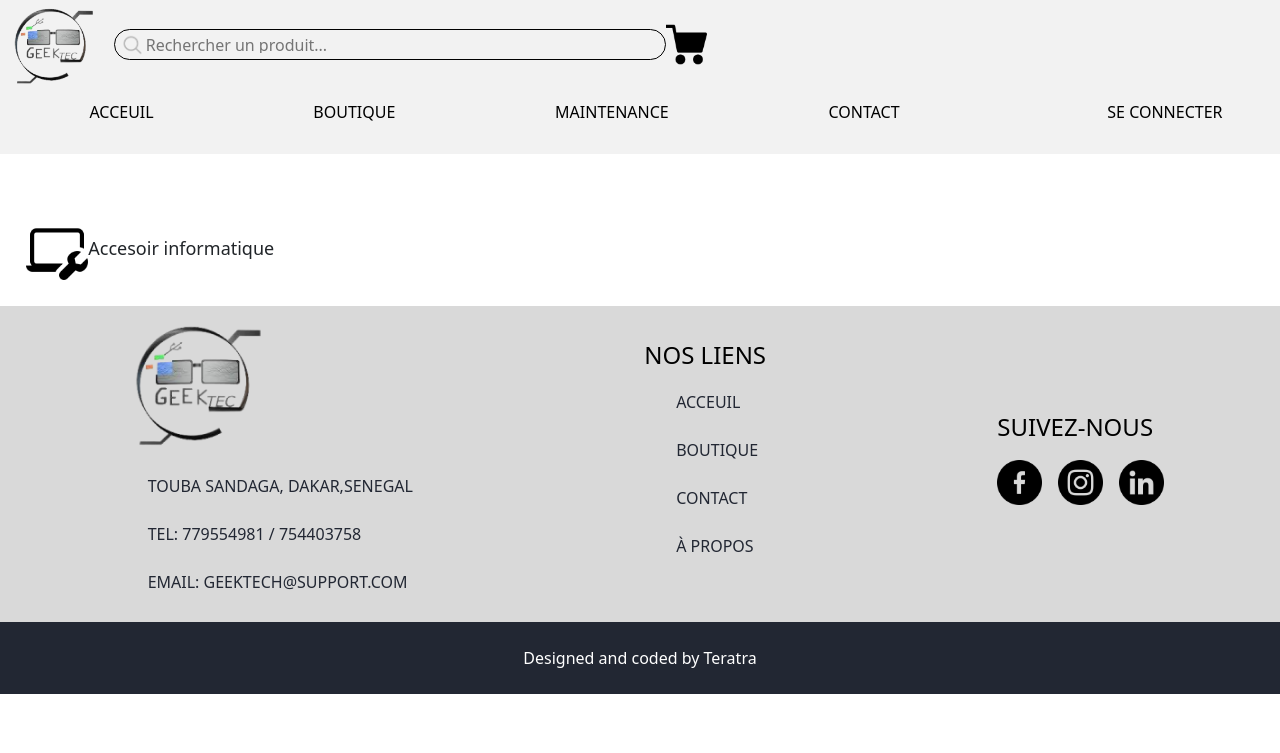
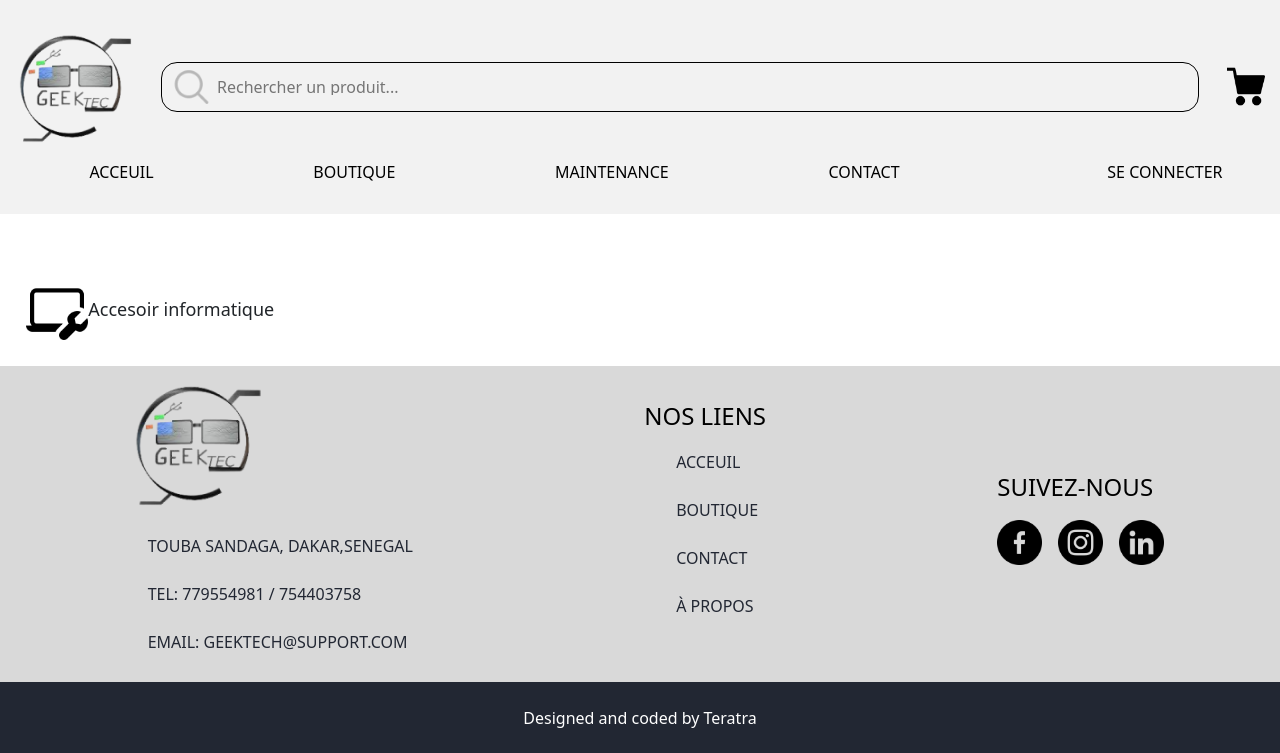
Before and after one commit to Dar-rius/ecommerce, a Django app: page /accessoir/ in a window 1280 px wide. Shown: the top 753 px of the page. Run offline with Django 4.2, Linux system fonts and the light colour scheme; data comes from the database, SQL or seed files in the repository.

Commit message:
update in header

```diff
--- a/geektech/static/style/header.css
+++ b/geektech/static/style/header.css
@@ -3,24 +3,29 @@ header{
     padding: .1rem;
     background-color: hsl(0, 0%, 95%);
     margin-bottom: 5%;
+    padding-top: 2%;
 }
 
 .corp_haut{
-    width: 75%;
+    width: 100%;
     display: flex;
     align-items: center;
     justify-content: space-between;
-    margin: 0px;
-    padding: 0px;
 }
 
 .corp_haut form{
+    width: 75%;
     display: flex;
     align-items: center;
     width: 100%;
     padding: .2rem;
     border-radius: 1rem;
     border: 1px solid black;
+}
+
+.linkerel{
+    width: 5%;
+    margin-left: 2.2%;
 }
 
 
@@ -59,4 +64,5 @@ header li{
     width: 10%;
 }
 
+
 /* END HEADER */
--- a/geektech/templates/components/header.html
+++ b/geektech/templates/components/header.html
@@ -13,11 +13,9 @@
                 <input type="search" placeholder="Rechercher un produit..." name="q">
             </form>
 
-            <a href="">
+            <a href="" class="linkerel">
                 <img src="{% static 'image/achats.png' %}" alt=""
-                type="button"
-                style="max-width: 14%;"
-                >
+                style="width: 75%;">
             </a>
         </div>
 
```
